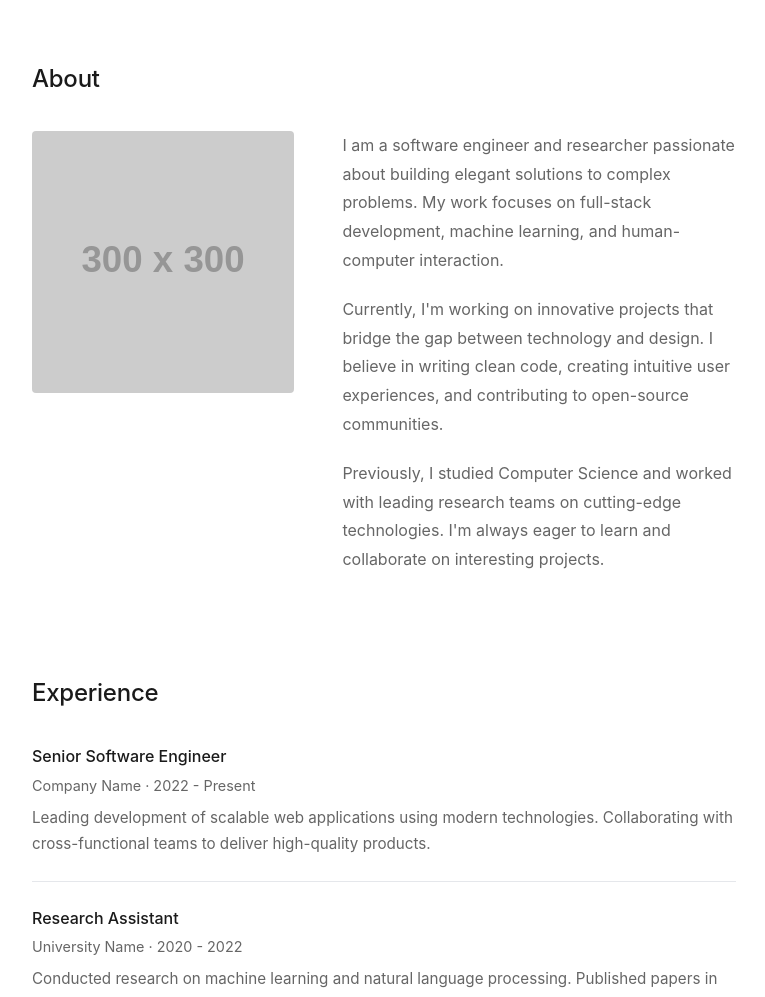
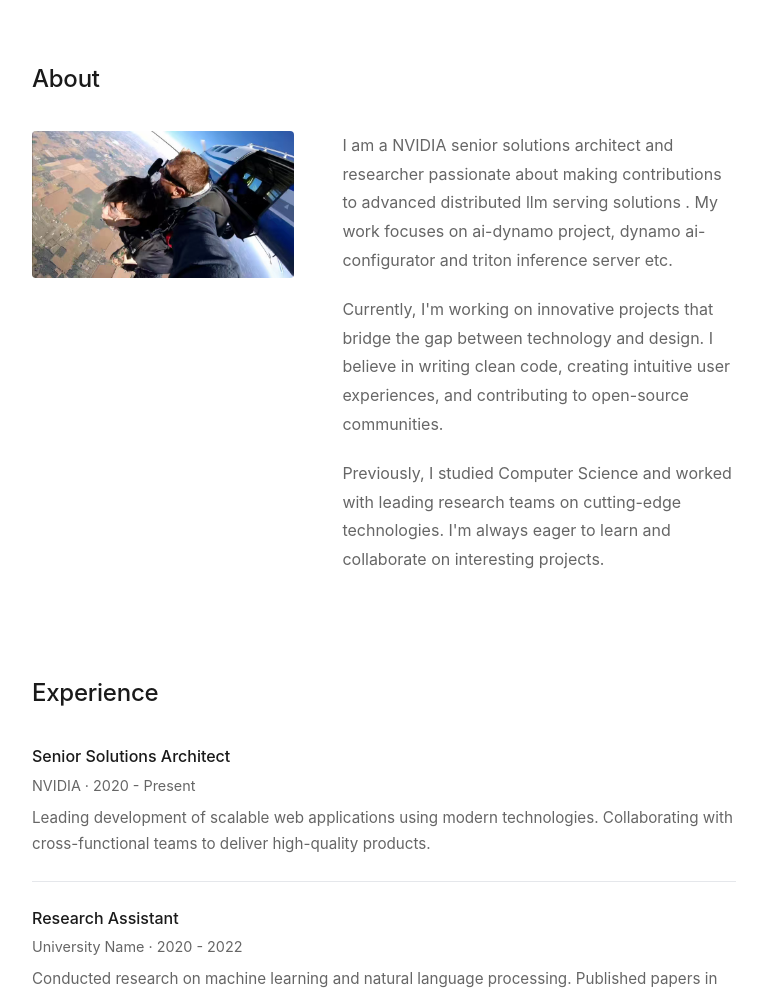
Before and after one commit to lxldavid91/xianglong_lu, a plain HTML site: page index.html in a window 1280 px wide. Shown: the part 300-1297 px from the top of the page, without its empty margins (256-1021 px from the left). Drawn offline with Linux system fonts and the light colour scheme; placeholder pictures from the web are drawn by us.

Commit message:
Update index.html

```diff
--- a/index.html
+++ b/index.html
@@ -294,13 +294,12 @@
             <h2>About</h2>
             <div class="about-content">
                 <div>
-                    <img src="https://via.placeholder.com/300" alt="Profile" class="avatar">
+                    <img src="github_io_profile.jpg" alt="Profile" class="avatar">
                 </div>
                 <div class="about-text">
                     <p>
-                        I am a software engineer and researcher passionate about building elegant solutions
-                        to complex problems. My work focuses on full-stack development, machine learning,
-                        and human-computer interaction.
+                        I am a NVIDIA senior solutions architect and researcher passionate about making contributions to advanced distributed llm serving solutions
+                        . My work focuses on ai-dynamo project, dynamo ai-configurator and triton inference server etc.
                     </p>
                     <p>
                         Currently, I'm working on innovative projects that bridge the gap between
@@ -321,8 +320,8 @@
             <h2>Experience</h2>
             <ul class="item-list">
                 <li>
-                    <div class="item-title">Senior Software Engineer</div>
-                    <div class="item-meta">Company Name · 2022 - Present</div>
+                    <div class="item-title">Senior Solutions Architect</div>
+                    <div class="item-meta">NVIDIA · 2020 - Present</div>
                     <div class="item-description">
                         Leading development of scalable web applications using modern technologies.
                         Collaborating with cross-functional teams to deliver high-quality products.
```
